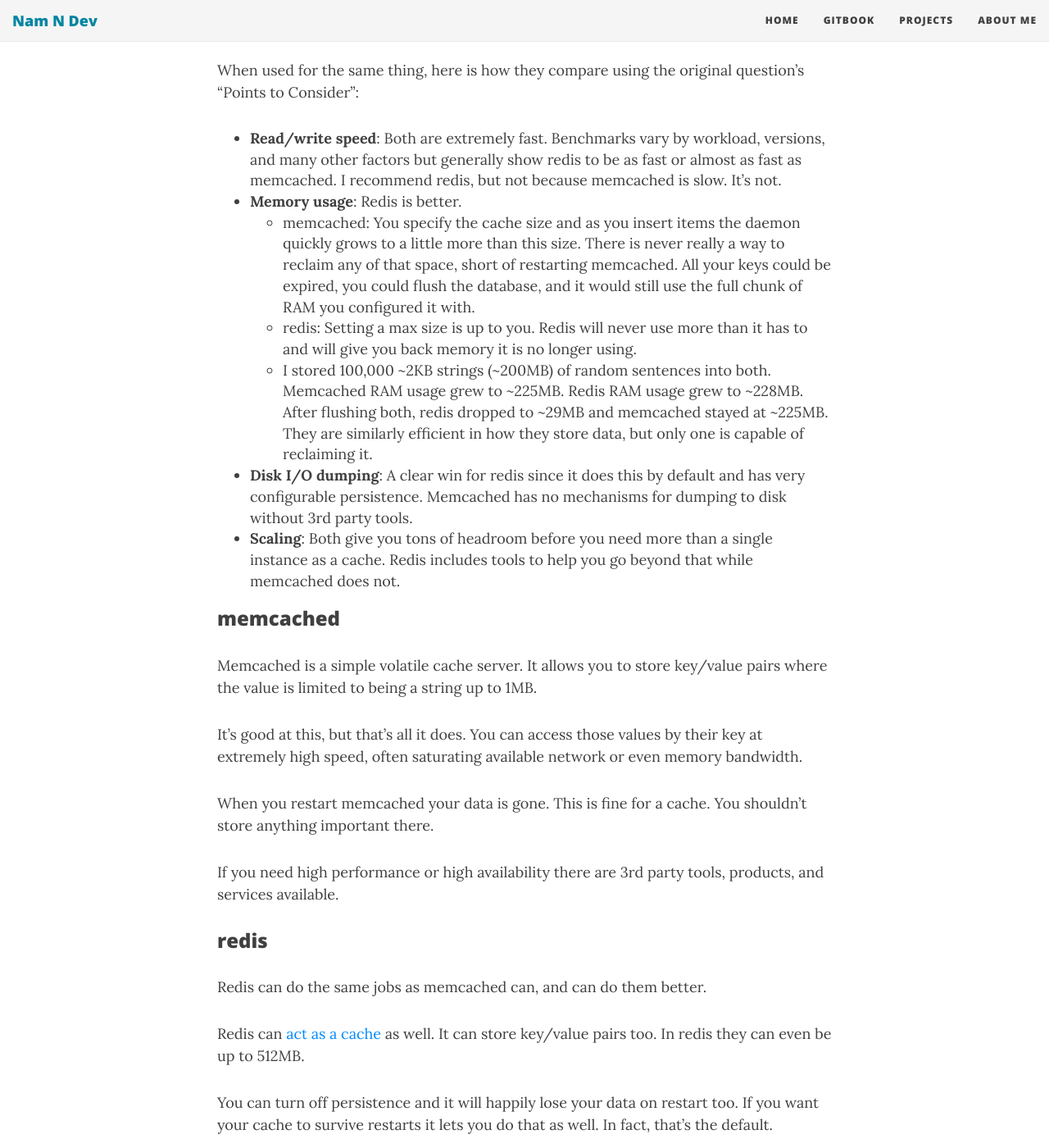
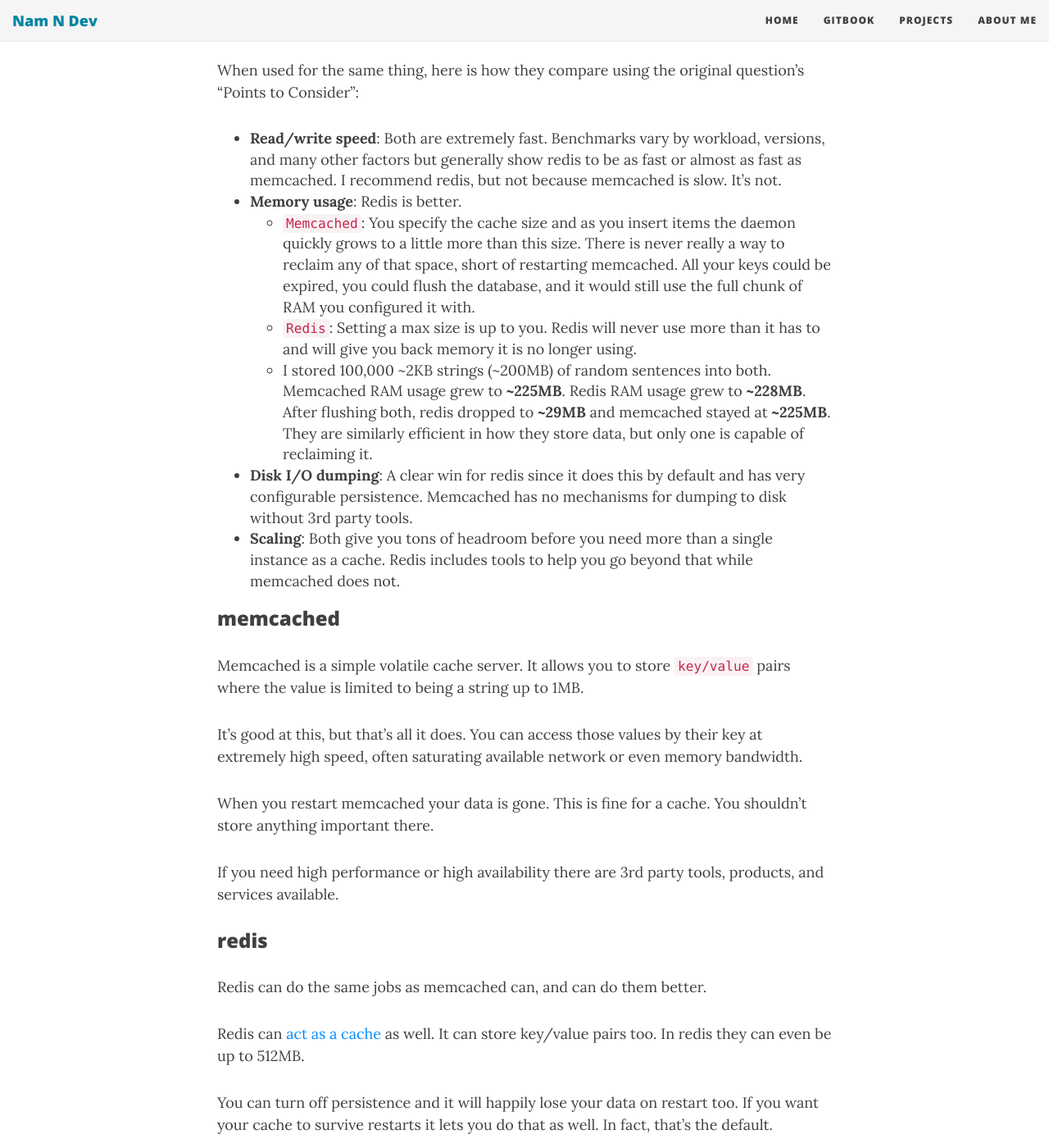
Before and after one commit to namndev/namndev.github.io, a Jekyll site: the page built from _posts/2020-09-28-redis-memcached.md, in a window 1280 px wide and 1400 px high, scrolled down 720 px. Shown: the whole window at 82% size. Built offline with Jekyll 4.4.1, drawn with Linux system fonts in a browser that asks for light colours; nearby versions of some CDN libraries; some of the changed lines change nothing that is shown; some of the changed text lies outside the part shown.

Commit message:
add redis

```diff
--- a/_posts/2020-09-28-redis-memcached.md
+++ b/_posts/2020-09-28-redis-memcached.md
@@ -24,15 +24,15 @@
 
 - __Read/write speed__: Both are extremely fast. Benchmarks vary by workload, versions, and many other factors but generally show redis to be as fast or almost as fast as memcached. I recommend redis, but not because memcached is slow. It's not.
 - __Memory usage__: Redis is better.
-	- memcached: You specify the cache size and as you insert items the daemon quickly grows to a little more than this size. There is never really a way to reclaim any of that space, short of restarting memcached. All your keys could be expired, you could flush the database, and it would still use the full chunk of RAM you configured it with.
-	- redis: Setting a max size is up to you. Redis will never use more than it has to and will give you back memory it is no longer using.
-	- I stored 100,000 ~2KB strings (~200MB) of random sentences into both. Memcached RAM usage grew to ~225MB. Redis RAM usage grew to ~228MB. After flushing both, redis dropped to ~29MB and memcached stayed at ~225MB. They are similarly efficient in how they store data, but only one is capable of reclaiming it.
+	- `Memcached`: You specify the cache size and as you insert items the daemon quickly grows to a little more than this size. There is never really a way to reclaim any of that space, short of restarting memcached. All your keys could be expired, you could flush the database, and it would still use the full chunk of RAM you configured it with.
+	- `Redis`: Setting a max size is up to you. Redis will never use more than it has to and will give you back memory it is no longer using.
+	- I stored 100,000 ~2KB strings (~200MB) of random sentences into both. Memcached RAM usage grew to __~225MB__. Redis RAM usage grew to __~228MB__. After flushing both, redis dropped to __~29MB__ and memcached stayed at __~225MB__. They are similarly efficient in how they store data, but only one is capable of reclaiming it.
 - __Disk I/O dumping__: A clear win for redis since it does this by default and has very configurable persistence. Memcached has no mechanisms for dumping to disk without 3rd party tools.
 - __Scaling__: Both give you tons of headroom before you need more than a single instance as a cache. Redis includes tools to help you go beyond that while memcached does not.
 
 ### memcached
 
-Memcached is a simple volatile cache server. It allows you to store key/value pairs where the value is limited to being a string up to 1MB.
+Memcached is a simple volatile cache server. It allows you to store `key/value` pairs where the value is limited to being a string up to 1MB.
 
 It's good at this, but that's all it does. You can access those values by their key at extremely high speed, often saturating available network or even memory bandwidth.
 
@@ -67,7 +67,7 @@
 
 By default redis persists your data to disk using a mechanism called snapshotting. If you have enough RAM available it's able to write all of your data to disk with almost no performance degradation. It's almost free!
 
-In snapshot mode there is a chance that a sudden crash could result in a small amount of lost data. If you absolutely need to make sure no data is ever lost, don't worry, redis has your back there too with AOF (Append Only File) mode. In this persistence mode data can be synced to disk as it is written. This can reduce maximum write throughput to however fast your disk can write, but should still be quite fast.
+In snapshot mode there is a chance that a sudden crash could result in a small amount of lost data. If you absolutely need to make sure no data is ever lost, don't worry, redis has your back there too with `AOF` (Append Only File) mode. In this persistence mode data can be synced to disk as it is written. This can reduce maximum write throughput to however fast your disk can write, but should still be quite fast.
 
 There are many configuration options to fine tune persistence if you need, but the defaults are very sensible. These options make it easy to setup redis as a safe, redundant place to store data. It is a real database.
 
@@ -76,7 +76,7 @@
 Memcached is limited to strings, but Redis is a data structure server that can serve up many different data types. It also provides the commands you need to make the most of those data types.
 
 #### Strings ([commands](https://redis.io/commands#string))
-Simple text or binary values that can be up to 512MB in size. This is the only data type redis and memcached share, though memcached strings are limited to 1MB.
+Simple text or binary values that can be up to __512MB__ in size. This is the only data type redis and memcached share, though memcached strings are limited to 1MB.
 
 Redis gives you more tools for leveraging this datatype by offering commands for bitwise operations, bit-level manipulation, floating point increment/decrement support, range queries, and multi-key operations. Memcached doesn't support any of that.
 
```
